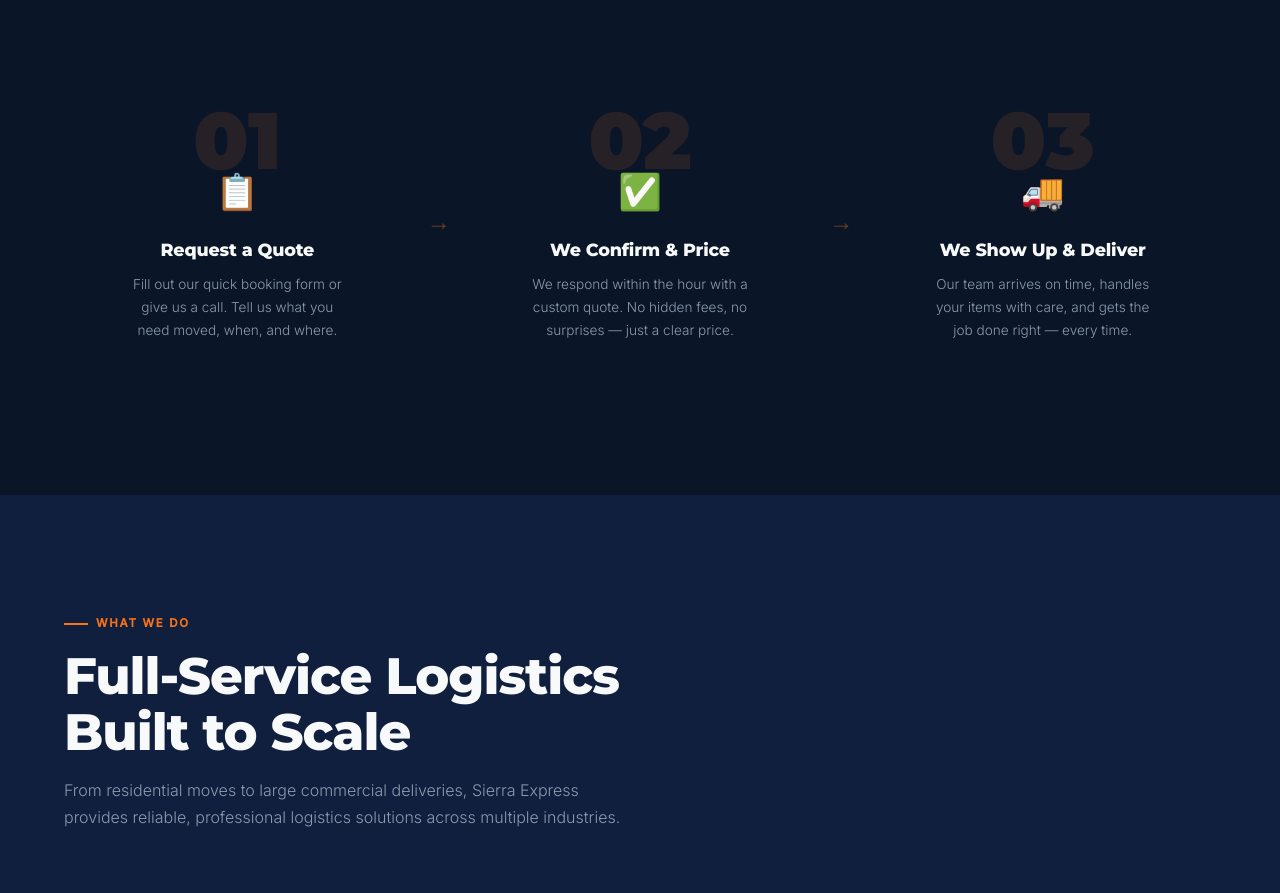
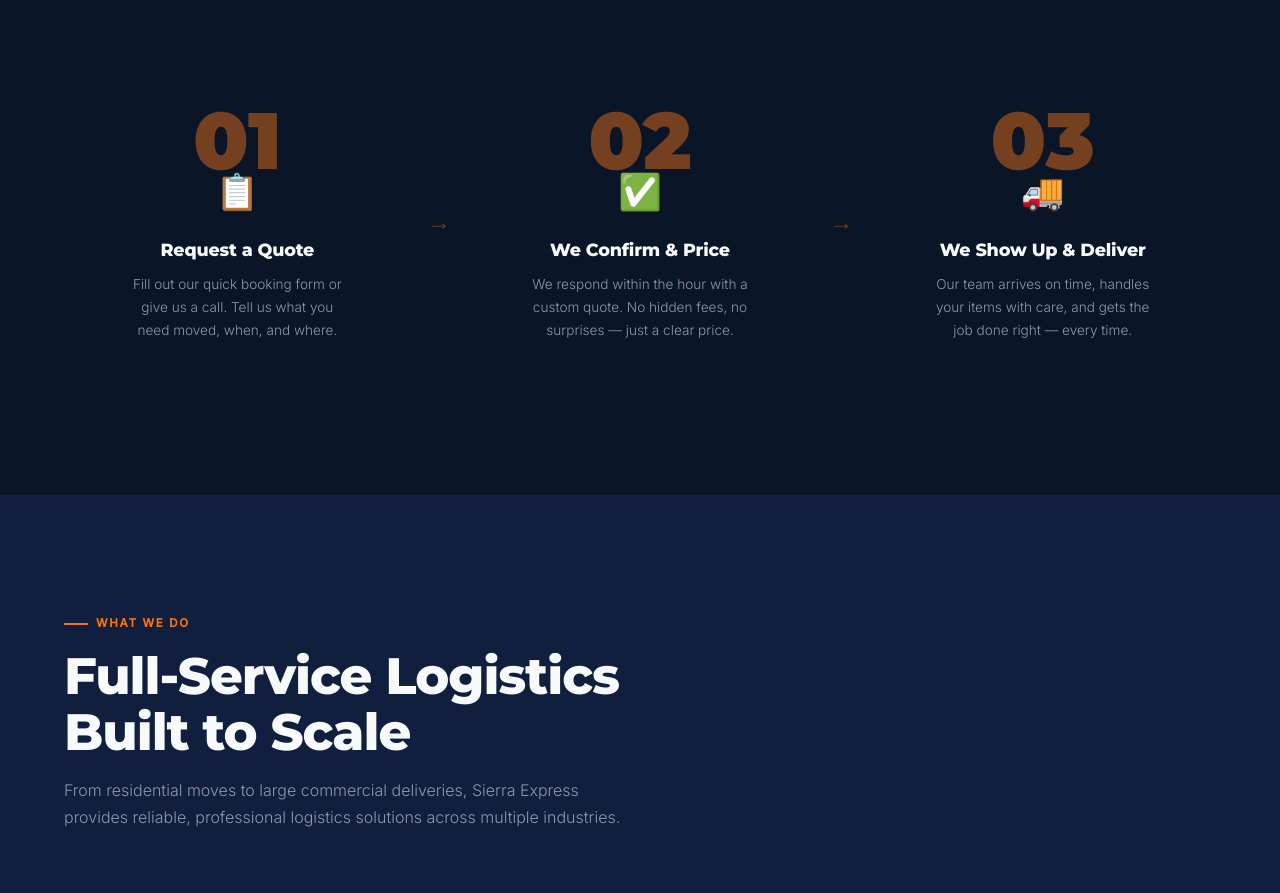
Before and after one commit to carmelldennis-beep/test-website, a website: page sierra-express/index.html in a window 1280 px wide. Shown: the part 1189-2082 px from the top of the page. Drawn offline with nearby package versions, Linux system fonts and the light colour scheme.

Commit message:
Brighten How It Works step numbers

```diff
--- a/sierra-express/index.html
+++ b/sierra-express/index.html
@@ -578,7 +578,7 @@
     font-weight: 900;
     font-size: 5rem;
     line-height: 1;
-    color: rgba(249,115,22,0.12);
+    color: rgba(249,115,22,0.45);
     margin-bottom: -1rem;
   }
 
```
